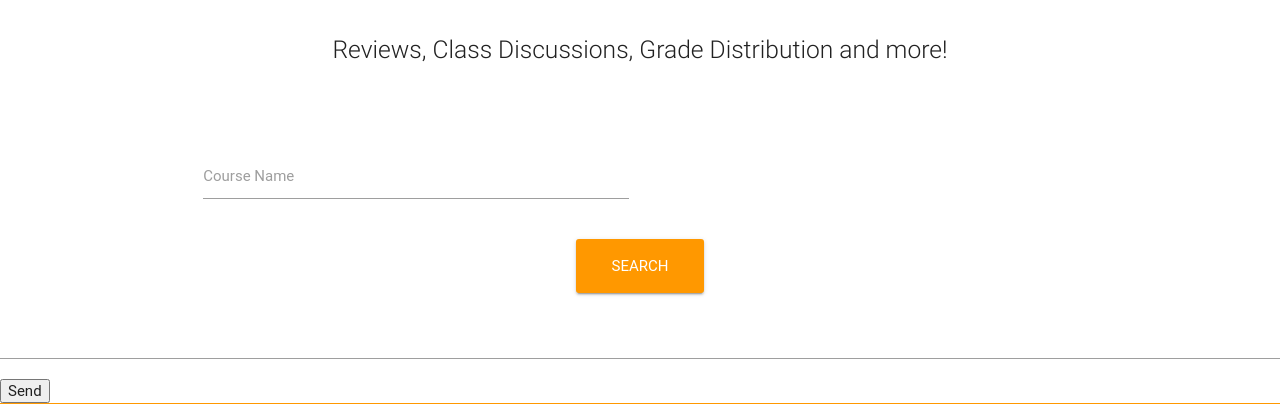
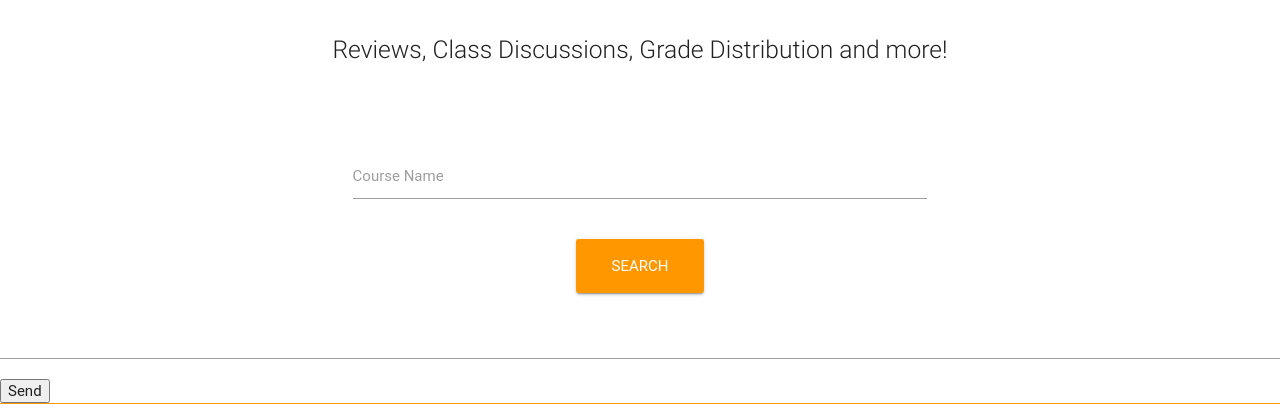
Before and after one commit to abhiver222/CS411-Illini_Classes, a Flask app: page / in a window 1280 px wide. Shown: the part 226-630 px from the top of the page. Run offline with Flask 2, Linux system fonts and the light colour scheme; some libraries are stand-ins or nearby versions; some web fonts are replaced.

Commit message:
Centered the home page

```diff
--- a/app/templates/landing.html
+++ b/app/templates/landing.html
@@ -35,10 +35,12 @@
   <div class="container row center" style="margin: auto;">
     <form class="col s12 center" action="/" method="POST">
       <div class="row">
-        <div class="input-field col s6">
+        <div class="col s12 m4 l2"></div>
+        <div class="input-field col s12 m4 l8">
           <input id="cname" type="text" name="cname" class="validate">
           <label for="cname">Course Name</label>
         </div>
+        <div class="col s12 m4 l2"></div>
       </div>
       <div class="row center">
         <input type="submit" id="search-button" value="search" name="courseSearch" class="btn-large waves-effect waves-light orange">
--- a/app/views.py
+++ b/app/views.py
@@ -17,8 +17,11 @@ def search():
         # return redirect(url_for('index'))
     return "what"
 
+"""
 @app.route('/', methods=['POST'])
 def my_form_post():
     text = request.form['text']
     processed_text = text.upper()
     return processed_text
+
+"""
```
Also changed, not shown: 1 other file.
